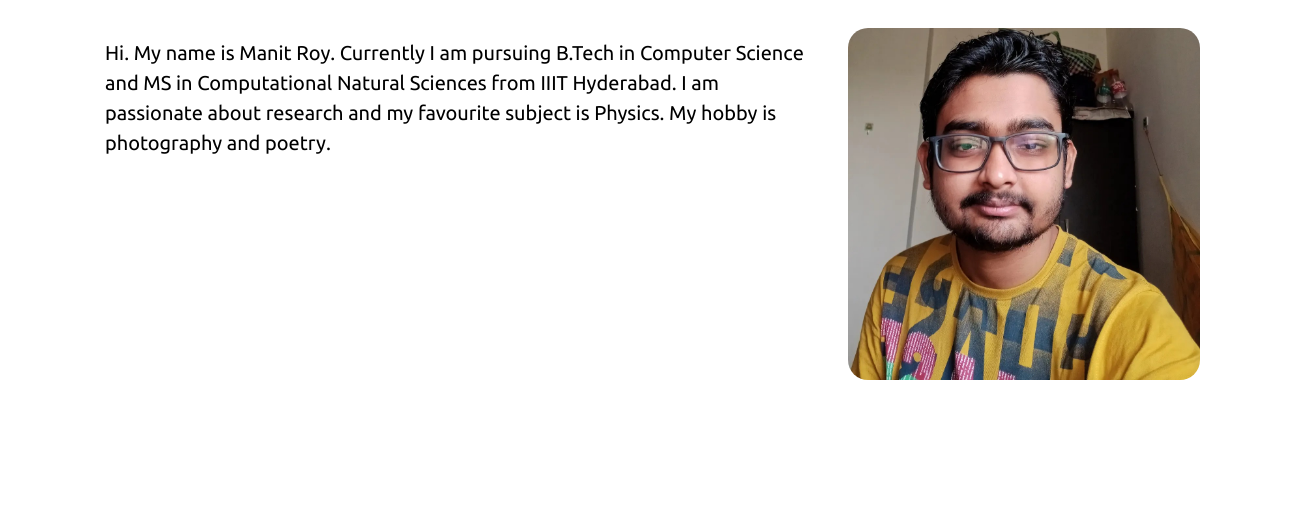
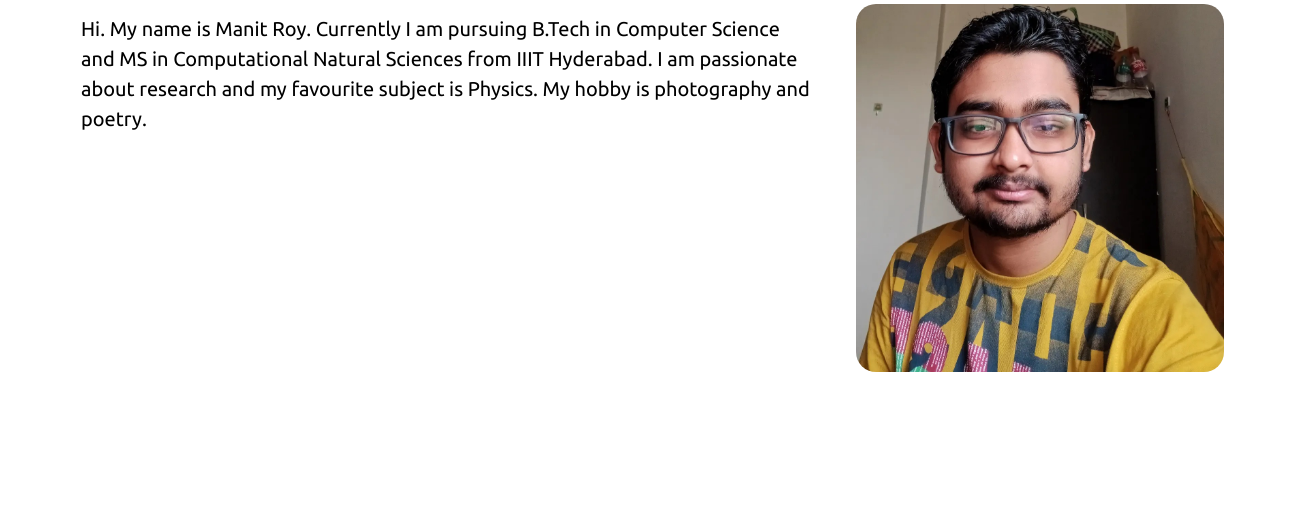
Before and after one commit to manit2004/manit2004.github.io, a plain HTML site: page index.html in a window 1280 px wide. Shown: the part 273-800 px from the top of the page, 1304 px wide, since content can reach past the window. Drawn offline with Linux system fonts and the light colour scheme.

Commit message:
Update style.css

```diff
--- a/style.css
+++ b/style.css
@@ -1,6 +1,6 @@
 /* Reset some default styles */
 html, body, ul {
-  margin: 0;
+  margin: -12px;
   padding: 0;
 }
 
```
